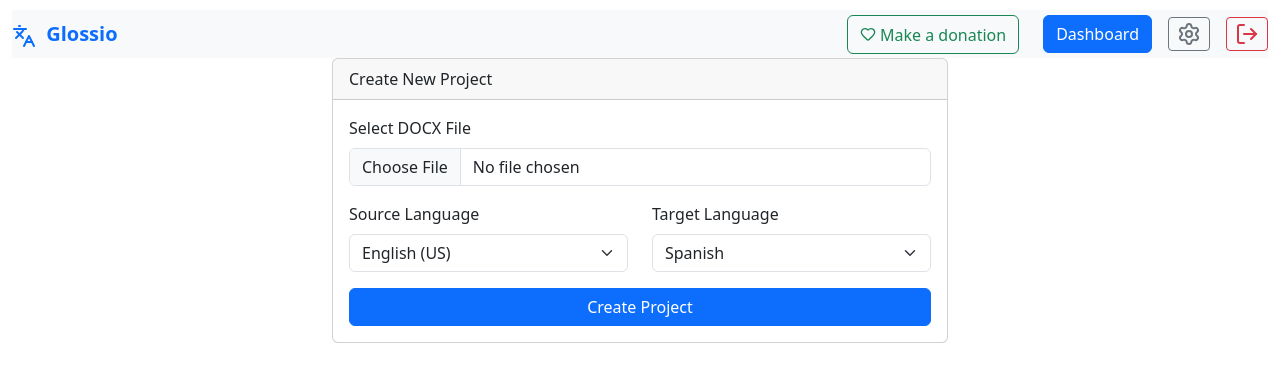
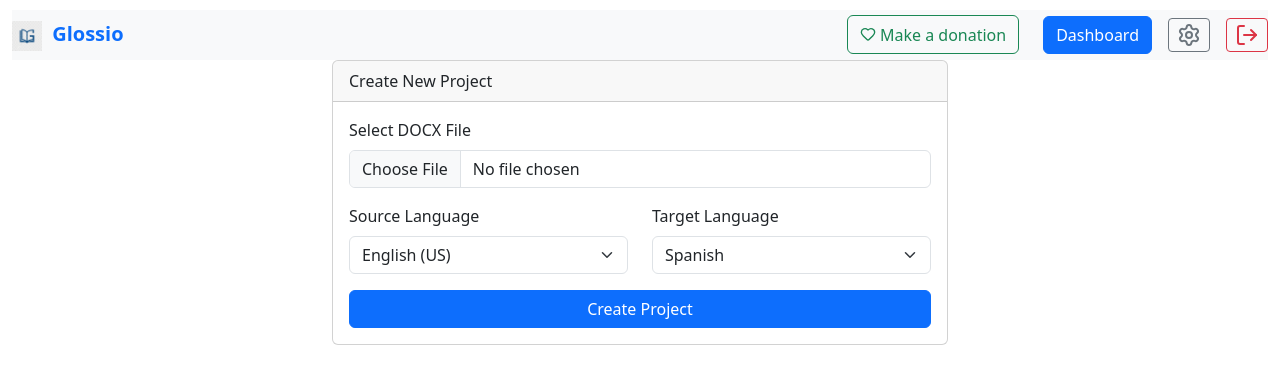
Before and after one commit to dadleg/glossio-web, a Flask app: page /project/new in a window 1280 px wide. Shown: the top 384 px of the page. Run offline with Flask 3, Linux system fonts and the light colour scheme; the visitor is signed in with stand-in values (Sample User, id 1); some libraries are stand-ins or nearby versions.

Commit message:
feat: Replace icons with new Glossio logo

```diff
--- a/app/templates/base.html
+++ b/app/templates/base.html
@@ -16,7 +16,8 @@
     <div class="container-fluid">
         <nav class="navbar navbar-expand-lg navbar-light bg-light d-flex justify-content-between">
             <a class="navbar-brand" href="/">
-                <i data-lucide="languages" style="vertical-align: middle; margin-right: 5px;"></i> Glossio
+                <img src="{{ url_for('static', filename='logo.png') }}" alt="Glossio Logo"
+                    style="height: 30px; vertical-align: middle; margin-right: 5px;"> Glossio
             </a>
 
             <div class="d-flex align-items-center gap-3">
--- a/app/templates/login.html
+++ b/app/templates/login.html
@@ -166,7 +166,7 @@
         <!-- Left Side: Logo & Welcome -->
         <div class="login-left">
             <div class="brand-logo">
-                <i data-lucide="languages" style="width: 64px; height: 64px; color: white;"></i>
+                <img src="{{ url_for('static', filename='logo.png') }}" alt="Glossio Logo" style="height: 60px;">
                 <h1>Glossio</h1>
             </div>
             <div class="welcome-text">
```
Also changed, not shown: app/static/logo.png (added).
